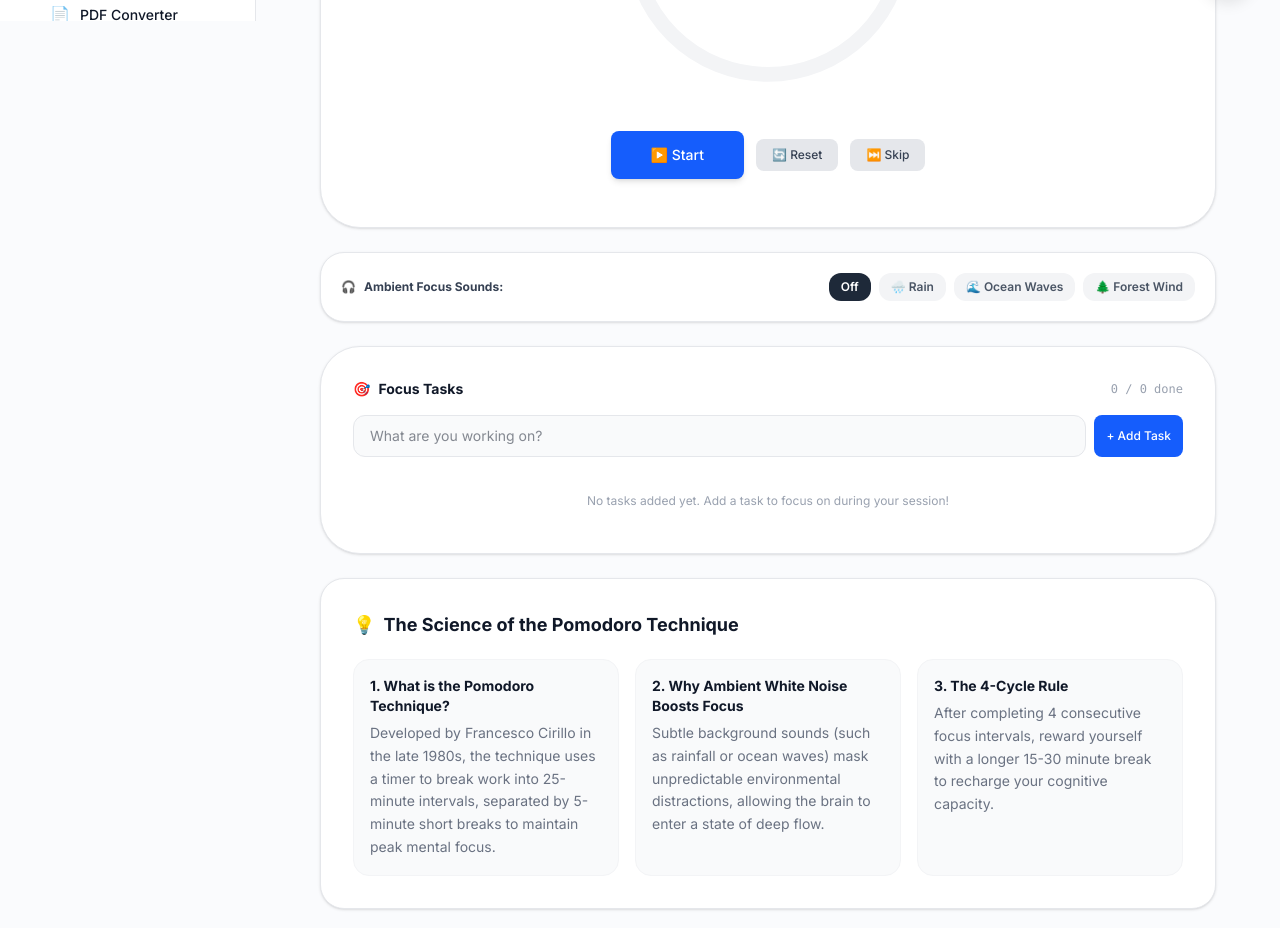
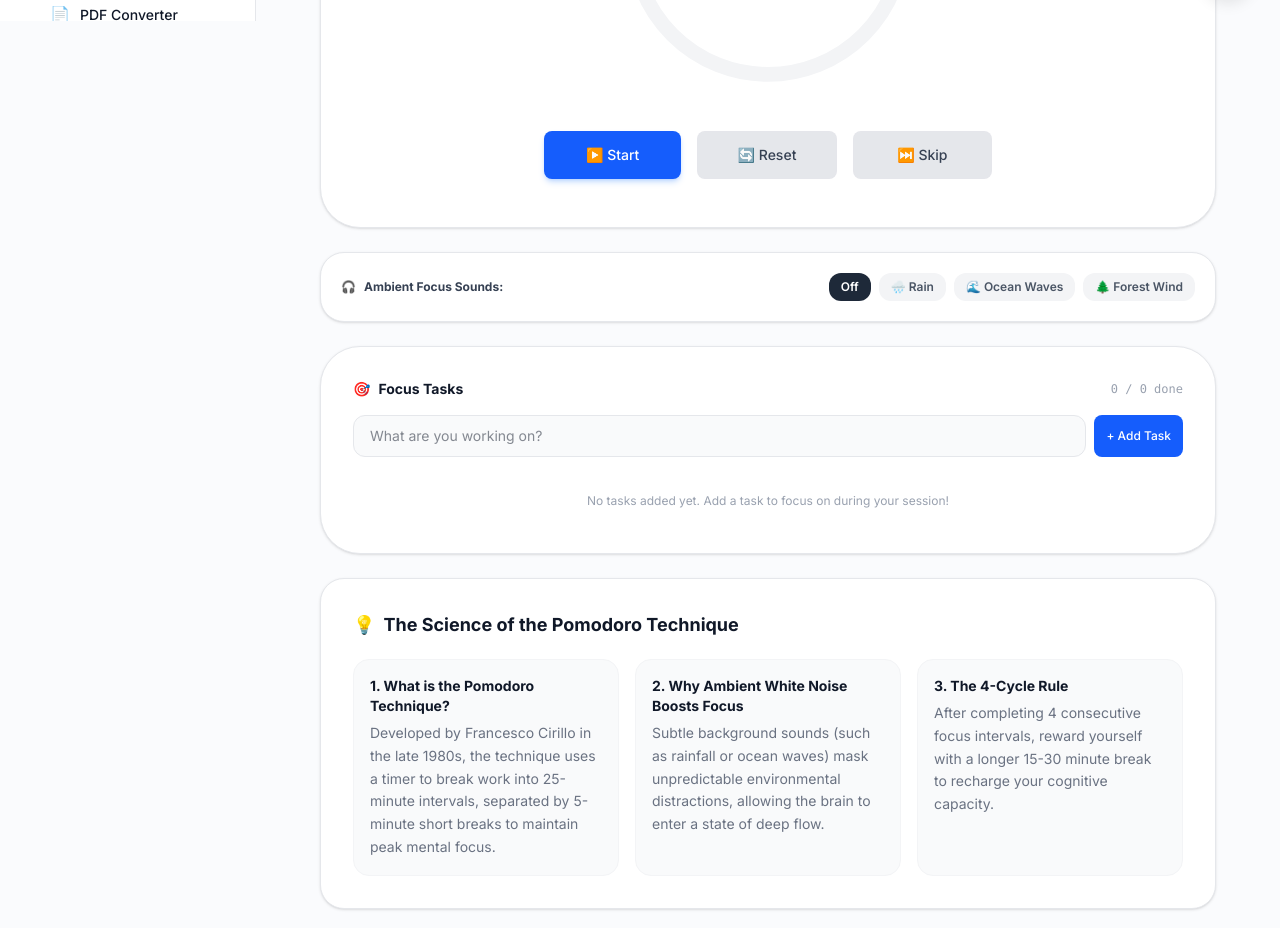
Before and after one commit to xuantruongg03/anytools, a Next.js app: page /en/tools/pomodoro-timer in a window 1280 px wide. Shown: the part 780-1708 px from the top of the page. Built offline with nearby package versions, Linux system fonts and the light colour scheme.

Commit message:
feat: add PomodoroTimerContent component with timer, ambient sounds, and tasks

```diff
--- a/app/[locale]/tools/pomodoro-timer/PomodoroTimerContent.tsx
+++ b/app/[locale]/tools/pomodoro-timer/PomodoroTimerContent.tsx
@@ -340,17 +340,17 @@ export default function PomodoroTimerContent() {
                 </div>
 
                 {/* Primary Action Controls */}
-                <div className='flex items-center gap-3 mt-8'>
+                <div className='flex flex-wrap sm:flex-nowrap items-center justify-center gap-3 sm:gap-4 mt-8 w-full max-w-md'>
                     <Button
                         onClick={() => setIsRunning(!isRunning)}
                         variant='primary'
                         size='lg'
-                        className={`px-10 py-3.5 cursor-pointer text-sm font-black shadow-md rounded-2xl ${
+                        className={`flex-1 min-w-[125px] sm:min-w-[135px] h-12 flex items-center justify-center text-sm font-bold shadow-md rounded-2xl cursor-pointer transition-all ${
                             mode === "work"
-                                ? "bg-blue-600 hover:bg-blue-700"
+                                ? "bg-blue-600 hover:bg-blue-700 text-white shadow-blue-500/25"
                                 : mode === "shortBreak"
-                                ? "bg-emerald-600 hover:bg-emerald-700"
-                                : "bg-purple-600 hover:bg-purple-700"
+                                ? "bg-emerald-600 hover:bg-emerald-700 text-white shadow-emerald-500/25"
+                                : "bg-purple-600 hover:bg-purple-700 text-white shadow-purple-500/25"
                         }`}
                     >
                         {isRunning ? `⏸️ ${t.pause}` : `▶️ ${t.start}`}
@@ -362,8 +362,8 @@ export default function PomodoroTimerContent() {
                             setTimeLeft(currentTotalSec);
                         }}
                         variant='secondary'
-                        size='md'
-                        className='cursor-pointer text-xs font-bold'
+                        size='lg'
+                        className='flex-1 min-w-[125px] sm:min-w-[135px] h-12 flex items-center justify-center text-sm font-bold rounded-2xl cursor-pointer transition-all border border-gray-200/80 dark:border-gray-700/80'
                     >
                         🔄 {t.reset}
                     </Button>
@@ -374,8 +374,8 @@ export default function PomodoroTimerContent() {
                             else switchMode("work");
                         }}
                         variant='secondary'
-                        size='md'
-                        className='cursor-pointer text-xs font-bold'
+                        size='lg'
+                        className='flex-1 min-w-[125px] sm:min-w-[135px] h-12 flex items-center justify-center text-sm font-bold rounded-2xl cursor-pointer transition-all border border-gray-200/80 dark:border-gray-700/80'
                     >
                         ⏭️ {t.skip}
                     </Button>
```
